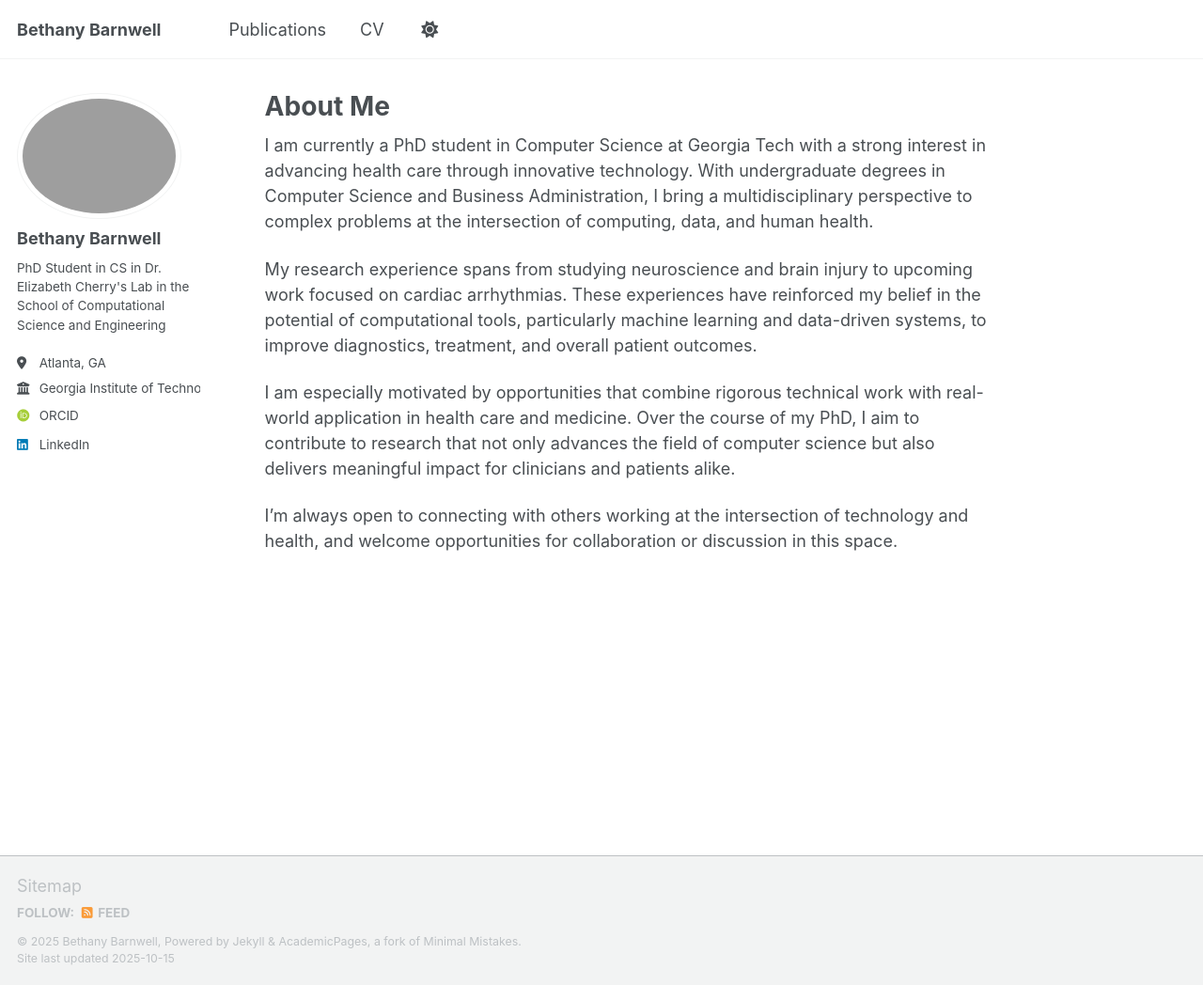
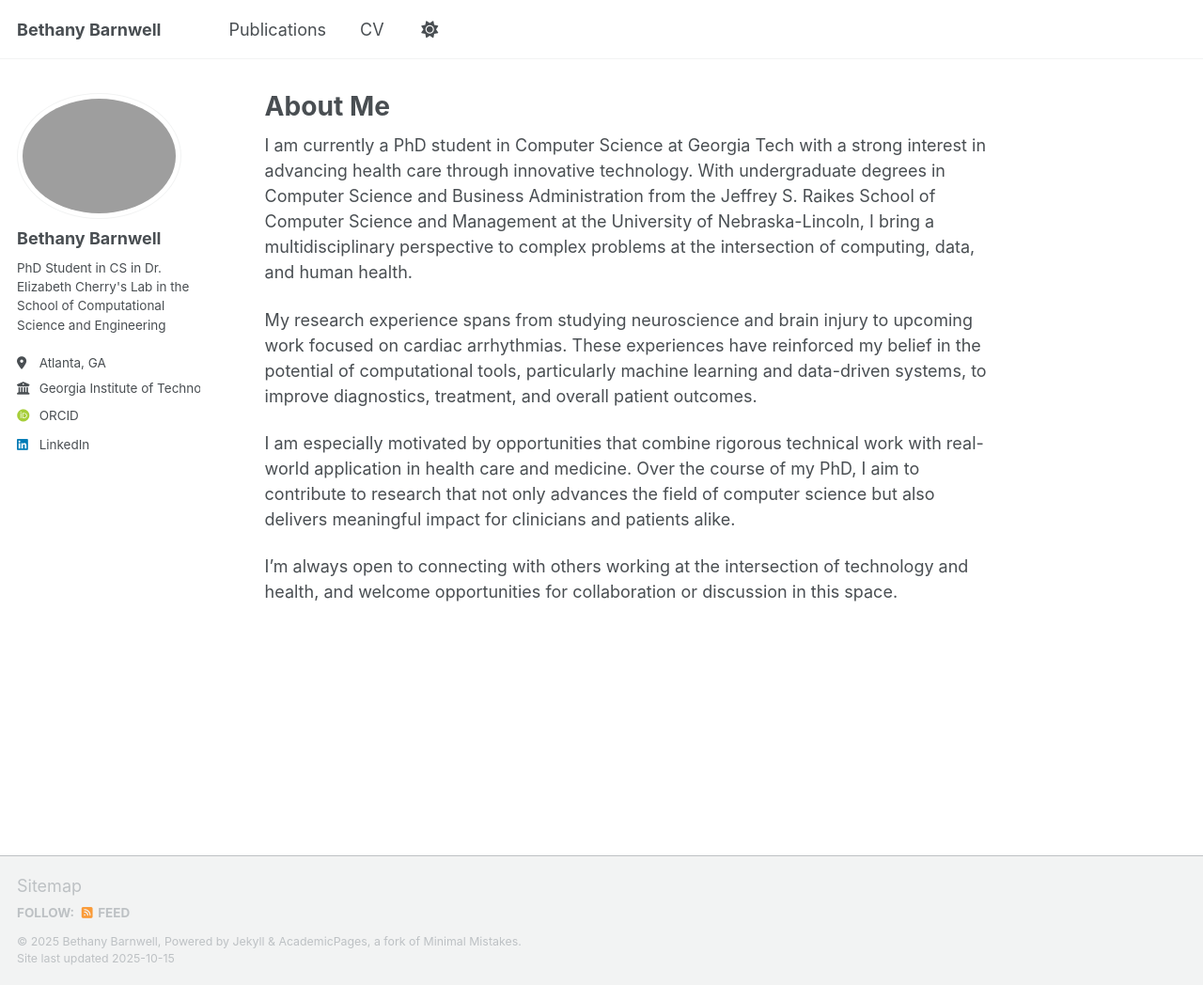
Before and after one commit to bbarnwell6/bbarnwell6.github.io, a Jekyll site: the page built from _pages/about.md, in a window 1280 px wide and 1048 px high. Shown: the whole window at 94% size. Built offline with Jekyll 4.4.1, drawn with Linux system fonts in a browser that asks for light colours; some web fonts are replaced; a script that is not in the unit is left out.

Commit message:
updated information

```diff
--- a/_pages/about.md
+++ b/_pages/about.md
@@ -7,7 +7,7 @@ redirect_from:
   - /about.html
 ---
 
-I am currently a PhD student in Computer Science at Georgia Tech with a strong interest in advancing health care through innovative technology. With undergraduate degrees in Computer Science and Business Administration, I bring a multidisciplinary perspective to complex problems at the intersection of computing, data, and human health.
+I am currently a PhD student in Computer Science at Georgia Tech with a strong interest in advancing health care through innovative technology. With undergraduate degrees in Computer Science and Business Administration from the Jeffrey S. Raikes School of Computer Science and Management at the University of Nebraska-Lincoln, I bring a multidisciplinary perspective to complex problems at the intersection of computing, data, and human health.
 
 My research experience spans from studying neuroscience and brain injury to upcoming work focused on cardiac arrhythmias. These experiences have reinforced my belief in the potential of computational tools, particularly machine learning and data-driven systems, to improve diagnostics, treatment, and overall patient outcomes.
 
```
